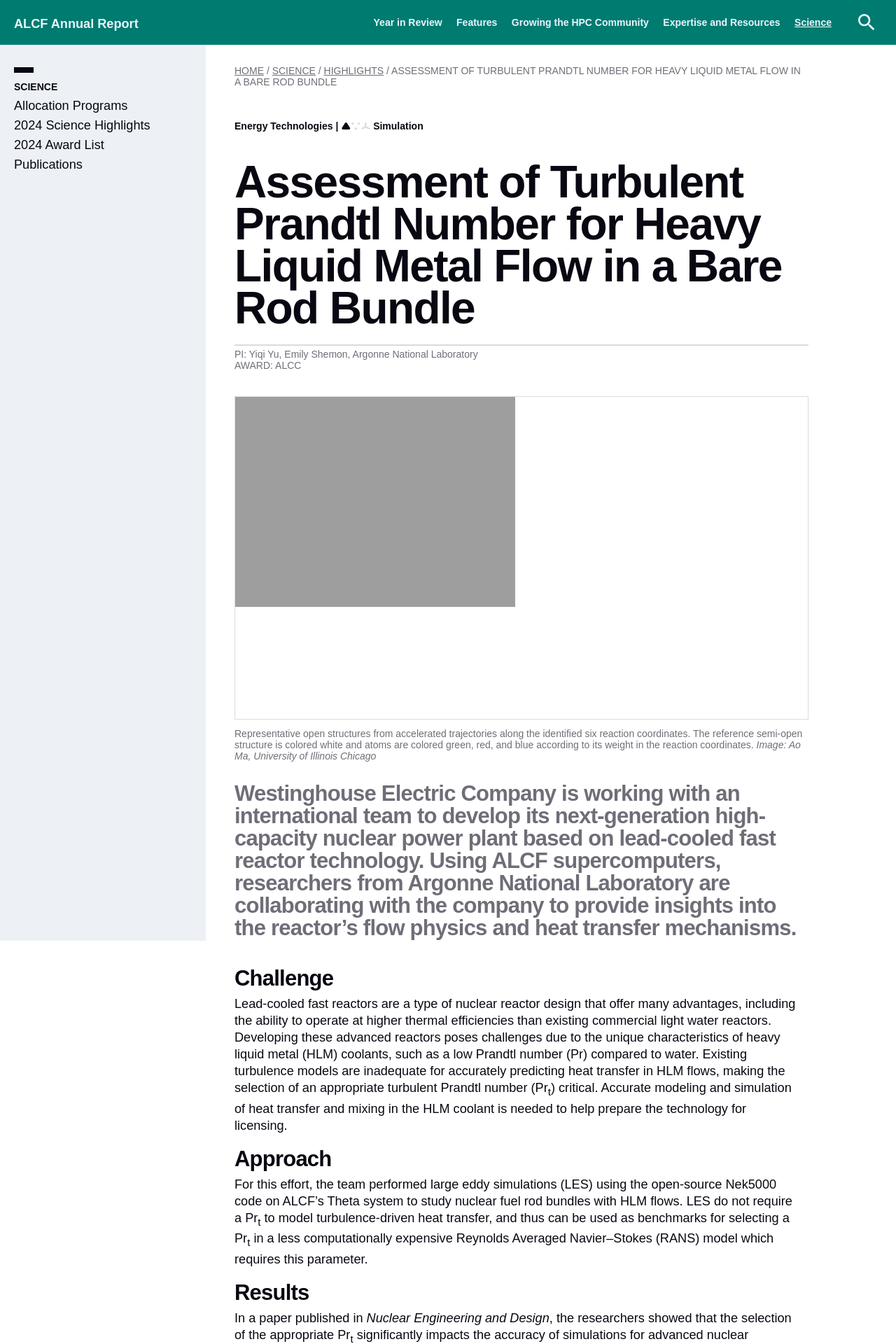
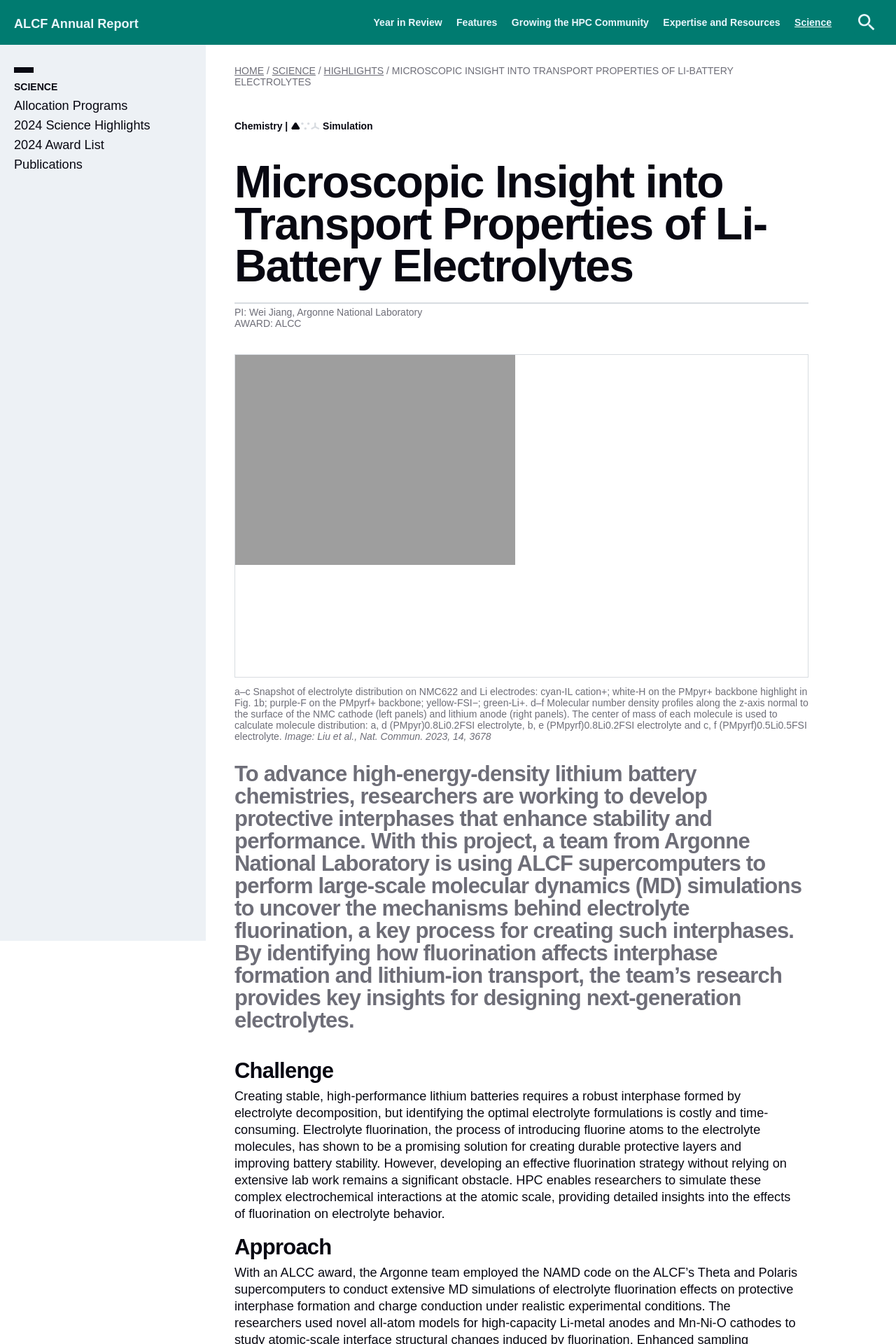
Before and after one commit to argonne-lcf/AR2024, a Jekyll site: the page built from _highlights/02jiang.md, in a window 1280 px wide. Shown: the top 1920 px of the page at 70% size. Built offline with Jekyll 4.4.1, drawn with Linux system fonts in a browser that asks for light colours; some web fonts are replaced; some of the changed text lies outside the part shown.

Commit message:
Update 02jiang.md

```diff
--- a/_highlights/02jiang.md
+++ b/_highlights/02jiang.md
@@ -4,50 +4,53 @@ layout: highlight
 theme: white
 permalink: 'science/highlights/jiang'
 
-title: 'Assessment of Turbulent Prandtl Number for Heavy Liquid Metal Flow in a Bare Rod Bundle'
-pi: 'Yiqi Yu, Emily Shemon, Argonne National Laboratory'
+title: 'Microscopic Insight into Transport Properties of Li-Battery Electrolytes'
+pi: 'Wei Jiang, Argonne National Laboratory'
 award: 'ALCC'
-systems: 'Theta'
-field: 'Energy Technologies'
+systems: 'Polaris,Theta'
+field: 'Chemistry'
 sdl: 's'
 
 image: 'yu.png'
-image-caption: 'Representative open structures from accelerated trajectories along the identified six reaction coordinates. The reference semi-open structure is colored white and atoms are colored green, red, and blue according to its weight in the reaction coordinates.'
-image-credit: 'Ao Ma, University of Illinois Chicago'
+image-caption: 'a–c Snapshot of electrolyte distribution on NMC622 and Li electrodes: cyan-IL cation+; white-H on the PMpyr+ backbone highlight in Fig. 1b; purple-F on the PMpyrf+ backbone; yellow-FSI−; green-Li+. d–f Molecular number density profiles along the z-axis normal to the surface of the NMC cathode (left panels) and lithium anode (right panels). The center of mass of each molecule is used to calculate molecule distribution: a, d (PMpyr)0.8Li0.2FSI electrolyte, b, e (PMpyrf)0.8Li0.2FSI electrolyte and c, f (PMpyrf)0.5Li0.5FSI electrolyte.'
+image-credit: 'Liu et al., Nat. Commun. 2023, 14, 3678'
 
 publications:
-  - authors: 'Yu, Y., E. Shemon, and E. Merzari'
-    title: 'LES Simulation on Heavy Liquid Metal Flow in a Bare Rod Bundle for Assessment of Turbulent Prandtl Number'
-    source: 'Nuclear Engineering and Design'
-    date: 'April 2023'
-    publisher: 'Elsevier'
-    url: 'https://doi.org/10.1073/pnas.2214906119'
+  - authors: 'Liu, Q., J. Xu, W. Jiang, J. Gim, A.P. Tornheim, R. Pathak, Q. Zhu, P. Zuo, Z. Yang, K.Z. Pupek, E. Lee, C. Wang, C. Liu, J.R. Croy, K. Xu, and Z. Zhang'
+    title: 'High-Energy LiNiO2 Li Metal Batteries Enabled by Hybrid Electrolyte Consisting of Ionic Liquid and Weakly Solvating Fluorinated Ether'
+    source: 'Advanced Science'
+    date: 'October 2024'
+    publisher: 'Wiley'
+    url: 'https://doi.org/10.1002/advs.202409662'
+
+  - authors: 'Liu, Q., W. Jiang, J. Xu, Y. Xu, Z. Yang, D.-J. Yoo, K.Z. Pupek, C. Wang, C. Liu, K. Xu, and Z. Zhang'
+    title: 'A Fluorinated Cation Introduces New Interphasial Chemistries to Enable High-Voltage Lithium Metal Batteries'
+    date: 'June 2023'
+    publisher: 'Springer Nature'
+    url: 'https://doi.org/10.1038/s41467-023-38229-7'
 
 
 ---
 
 {% include txt-intro.html
-    blurb = "Westinghouse Electric Company is working with an international team to develop its next-generation high-capacity nuclear power plant based on lead-cooled fast reactor technology. Using ALCF supercomputers, researchers from Argonne National Laboratory are collaborating with the company to provide insights into the reactor’s flow physics and heat transfer mechanisms."
+    blurb = "To advance high-energy-density lithium battery chemistries, researchers are working to develop protective interphases that enhance stability and performance. With this project, a team from Argonne National Laboratory is using ALCF supercomputers to perform large-scale molecular dynamics (MD) simulations to uncover the mechanisms behind electrolyte fluorination, a key process for creating such interphases. By identifying how fluorination affects interphase formation and lithium-ion transport, the team’s research provides key insights for designing next-generation electrolytes."
 %}
 
 
 
 ## Challenge
 
-Lead-cooled fast reactors are a type of nuclear reactor design that offer many advantages, including the ability to operate at higher thermal efficiencies than existing commercial light water reactors. Developing these advanced reactors poses challenges due to the unique characteristics of heavy liquid metal (HLM) coolants, such as a low Prandtl number (Pr) compared to water. Existing turbulence models are inadequate for accurately predicting heat transfer in HLM flows, making the selection of an appropriate turbulent Prandtl number (Pr<sub>t</sub>) critical. Accurate modeling and simulation of heat transfer and mixing in the HLM coolant is needed to help prepare the technology for licensing.
+Creating stable, high-performance lithium batteries requires a robust interphase formed by electrolyte decomposition, but identifying the optimal electrolyte formulations is costly and time-consuming. Electrolyte fluorination, the process of introducing fluorine atoms to the electrolyte molecules, has shown to be a promising solution for creating durable protective layers and improving battery stability. However, developing an effective fluorination strategy without relying on extensive lab work remains a significant obstacle. HPC enables researchers to simulate these complex electrochemical interactions at the atomic scale, providing detailed insights into the effects of fluorination on electrolyte behavior.
 
 
 ## Approach
 
-For this effort, the team performed large eddy simulations (LES) using the open-source Nek5000 code on ALCF’s Theta system to study nuclear fuel rod bundles with HLM flows. LES do not require a Pr<sub>t</sub> to model turbulence-driven heat transfer, and thus can be used as benchmarks for selecting a Pr<sub>t</sub> in a less computationally expensive Reynolds Averaged Navier–Stokes (RANS) model which requires this parameter.
-
+With an ALCC award, the Argonne team employed the NAMD code on the ALCF’s Theta and Polaris supercomputers to conduct extensive MD simulations of electrolyte fluorination effects on protective interphase formation and charge conduction under realistic experimental conditions. The researchers used novel all-atom models for high-capacity Li-metal anodes and Mn-Ni-O cathodes to study atomic-scale interface structural changes induced by fluorination. Enhanced sampling techniques were applied to efficiently explore the dynamics of viscous electrolytes, requiring large timescales beyond brute-force simulations. Multiple replicas of each simulated system were run in parallel, allowing for comprehensive configurational sampling to accurately capture the effects of fluorination on electrolyte-electrode interactions.
 
 ## Results
 
-In a paper published in _Nuclear Engineering and Design_, the researchers showed that the selection of the appropriate Pr<sub>t</sub> significantly impacts the accuracy of simulations for advanced nuclear reactors. By analyzing a prototypical lead-cooled fast reactor assembly with different Pr<sub>t</sub> values, the team found that inappropriate Pr<sub>t</sub>can introduce error in Nusselt number (a measure of heat transfer) by up to 44 percent. They also compared detailed temperature distributions obtained by computationally expensive LES and less expensive RANS simulations to better understand the deviation introduced by the turbulence model. The analysis shows that the RANS model with Pr<sub>t</sub>=1.5 shows the best agreement with LES on the prediction of local temperature distribution and global Nusselt number.
-
-
+The team’s simulations provide new insights into the fundamental mechanism of fluorination and its effects on battery stability, lifetime, and capacity. Their research identified how fluorination facilitates the formation of a robust protective interphase, which enhances electrolyte stability and improves charge conduction. The work also demonstrated that the electrolytes exhibit distinct behaviors based on their molecular structure—fluorinated diluents with cyclic structures improved lithium-ion mobility, while those with linear structures restricted charge transport. Statistical analysis revealed that fluorination must be applied to specific positions on electrolyte molecules or particular molecular structures of diluents to achieve optimal performance, paving the way for the rational design of future fluorinated electrolytes.
 
 ## Impact
 
-The team’s research is helping to enhance the understanding and modeling of heavy liquid metal flow behavior and heat transfer mechanisms for next-generation nuclear reactors. In addition, their study provides valuable high-fidelity reference data that can be used by the nuclear reactor research community to validate and calibrate less computationally expensive models.
+This research accelerates electrolyte discovery by reducing reliance on extensive wet-lab experiments, improving safety, and enhancing the rational design of fluorinated electrolytes. The insights gained from the team’s simulations open new pathways for optimizing lithium battery performance, supporting the development of more efficient and longer-lasting energy storage solutions.
```
